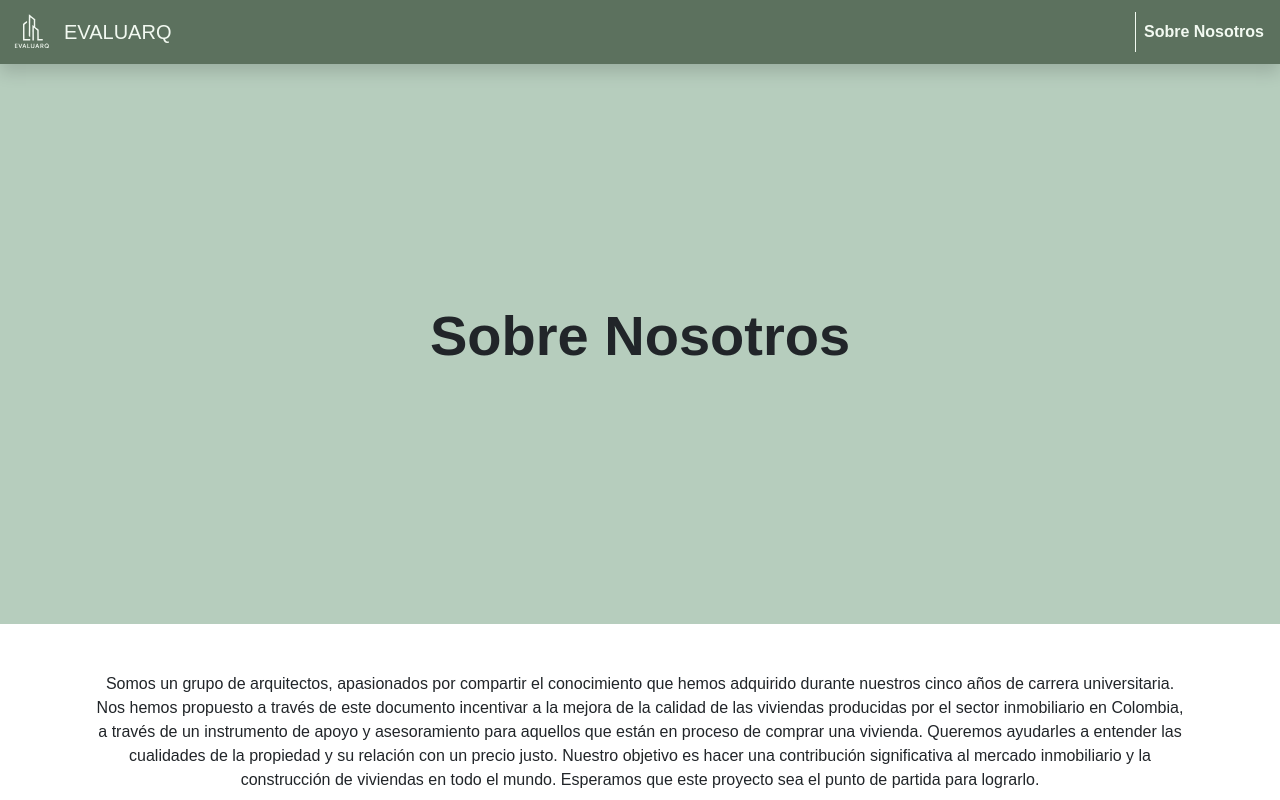
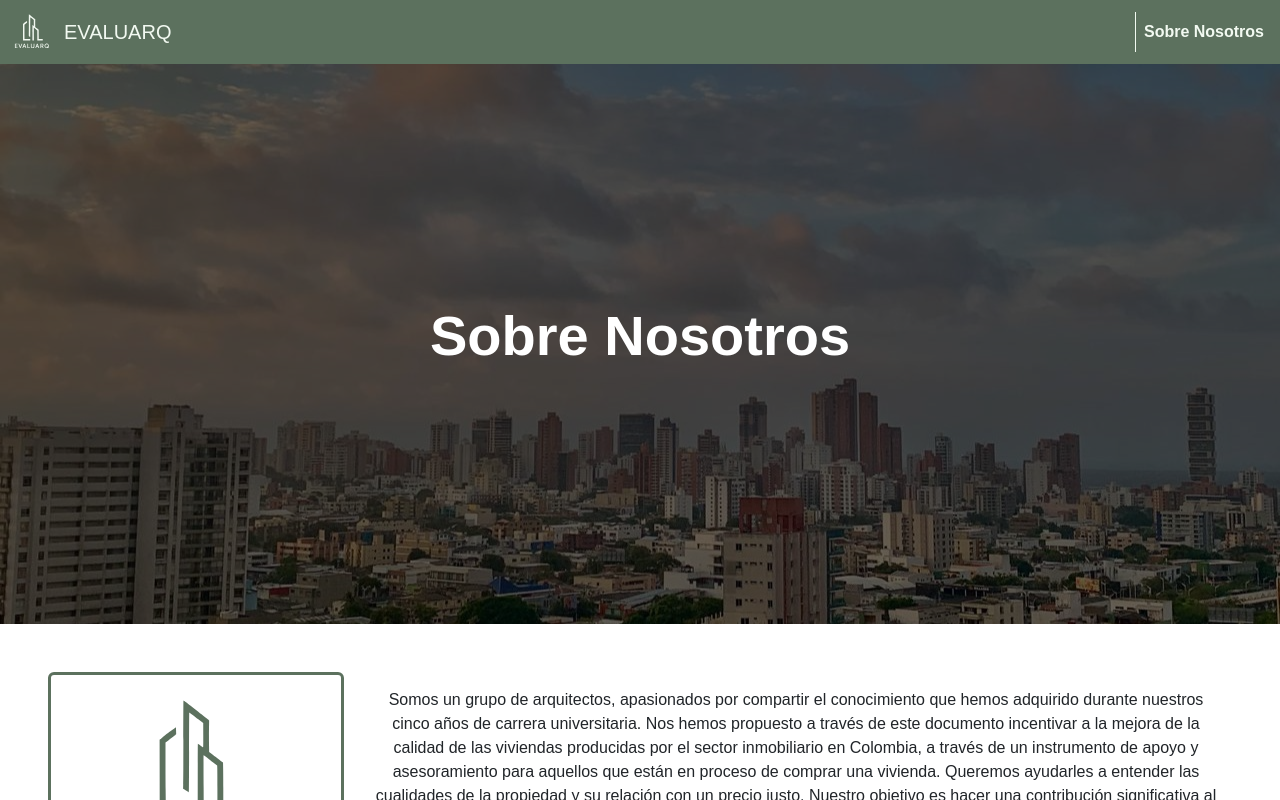
Before and after one commit to Jaclog05/aplicativo-web, a React (Vite) app: page /aboutUs in a window 1280 px wide. Shown: the top 800 px of the page. Built offline with nearby package versions, Linux system fonts and the light colour scheme; no server answers; a web font is replaced by a local one.

Commit message:
Adding cover image and Logo to About Us view

```diff
--- a/src/views/AboutUs/AboutUs.jsx
+++ b/src/views/AboutUs/AboutUs.jsx
@@ -1,20 +1,44 @@
 import React from 'react'
 import Footer from '../../components/footer/Footer';
+import coverImage from '/images/cover_image_1.webp';
+import MainIcon from '../../components/MainIcon';
 
 function AboutUs() {
   return (
     <div className="w-100">
+      <div className='w-100 h-100 position-relative'>
+        <div
+          className={`position-absolute w-100 h-100 opacity-100`}
+          style={{
+            transition: 'opacity 0.8s ease-in-out',
+            backgroundImage: `url(${coverImage})`,
+            backgroundSize: 'cover',
+            backgroundPosition: 'center',
+            backgroundRepeat: 'no-repeat'
+          }}
+        />
+
+        <div
+          className="position-absolute w-100 h-100"
+          style={{
+            backgroundColor: 'rgba(0, 0, 0, 0.6)',
+            zIndex: 1
+          }}
+        />
         <div
           className="text-center text-dark bg-primary py-5 d-flex flex-column align-items-center justify-content-center"
           style={{height: '70vh'}}
         >
-        <p className="display-4 fw-bold">
+          <p className="display-4 fw-bold text-white" style={{zIndex: 3}}>
             Sobre Nosotros
           </p>
         </div>
+      </div>
       <div className="p-5">
-        <div className="px-5">
-          <p className="text-center">
+        <div className="flex-column d-flex flex-md-row gap-5 gap-md-2 text-center align-items-center">
+          <MainIcon size='200px' className="mx-auto text-secondary border border-3 border-secondary rounded col-md-3"/>
+          <div className="col-md-9 px-3">
+            <p className="text-justify mb-0">
               Somos un grupo de arquitectos, apasionados por compartir el conocimiento
               que hemos adquirido durante nuestros cinco años de carrera universitaria.
               Nos hemos propuesto a través de este documento incentivar a la mejora de la calidad
@@ -28,6 +52,7 @@ function AboutUs() {
             </p>
           </div>
         </div>
+      </div>
       <Footer/>
     </div>
   )
```
Lines whose indentation alone changed are shown as unchanged.
